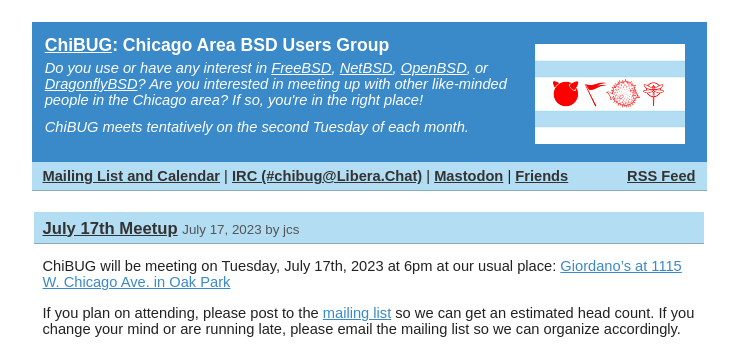
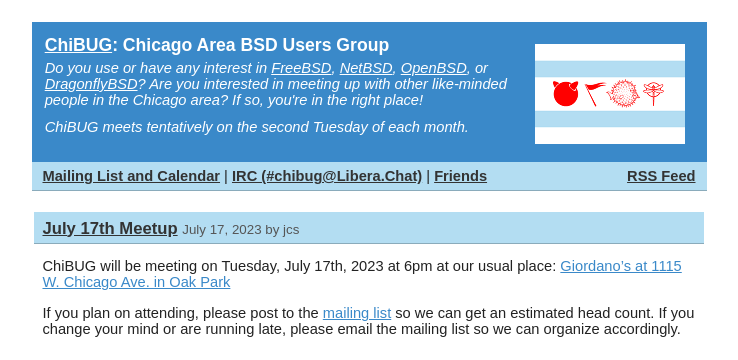
Before and after one commit to jcs/chibug.org, a Jekyll site: the page built from index.html, in a window 1280 px wide and 900 px high. Shown: the top 360 px of the window, without its empty margins (271-1009 px from the left). Built offline with Jekyll 4.4.1, drawn with Linux system fonts in a browser that asks for light colours; the list of posts is cut into pages by our own code.

Commit message:
layout: i don't think we really need a mastodon account

```diff
--- a/_layouts/default.html
+++ b/_layouts/default.html
@@ -6,7 +6,6 @@
 	<meta http-equiv="X-UA-Compatible" content="IE=edge,chrome=1">
 	<link rel="shortcut icon" href="/images/favicon.png">
 	<link rel="alternate" type="application/rss+xml" title="RSS 2.0" href="/rss" />
-	<link rel="me" href="https://social.sdf.org/@chibug">
 	<meta name="viewport" content="width=device-width" />
 	<meta property="og:url" content="{{ site.url }}{{ page.url }}" />
 	<meta property="og:title" content="ChiBUG: {% if page.title %}{{ page.title }}{% else %}Chicago Area BSD Users Group{% endif %}" />
@@ -46,8 +45,6 @@
 		<a href="https://web.libera.chat/?channel=#chibug">IRC
 			(#chibug@Libera.Chat)</a>
 		|
-		<a href="https://social.sdf.org/@chibug">Mastodon</a>
-		|
 		<a href="/friends/">Friends</a>
 	</div>
 
```
